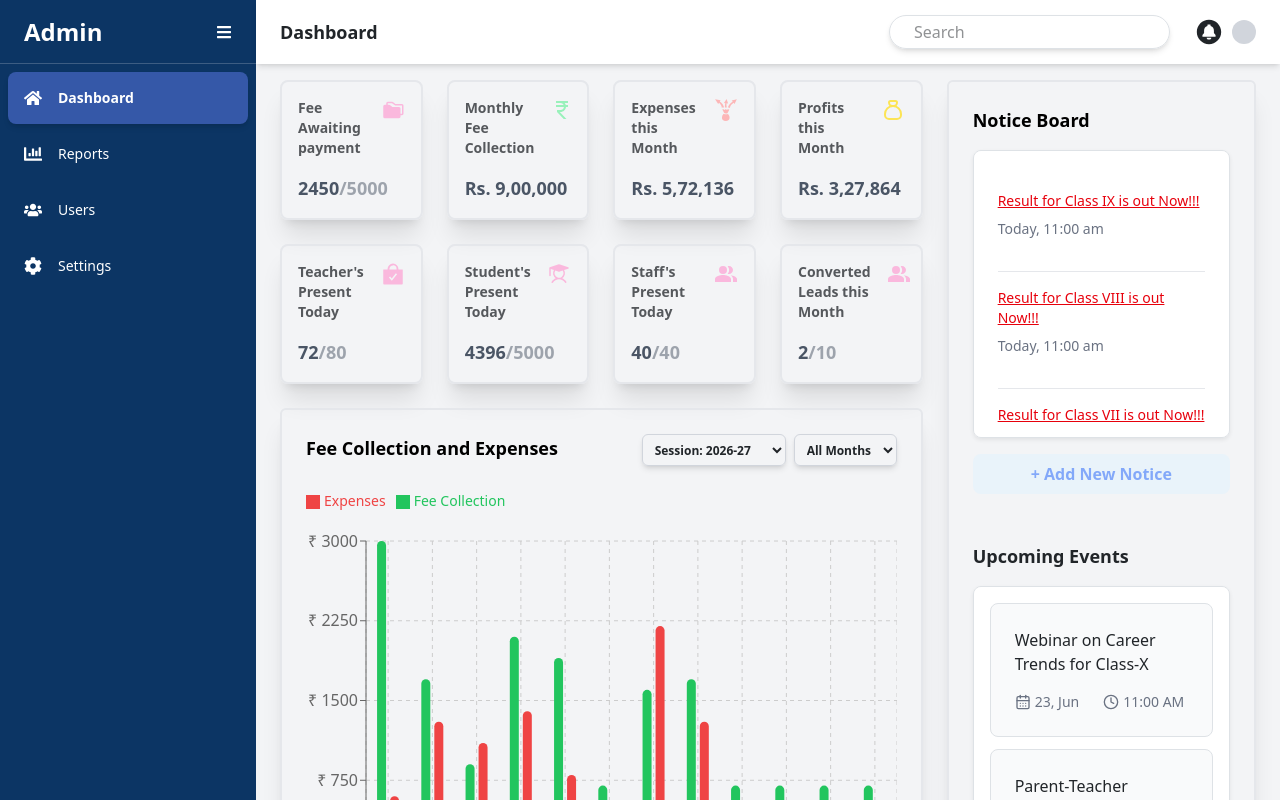
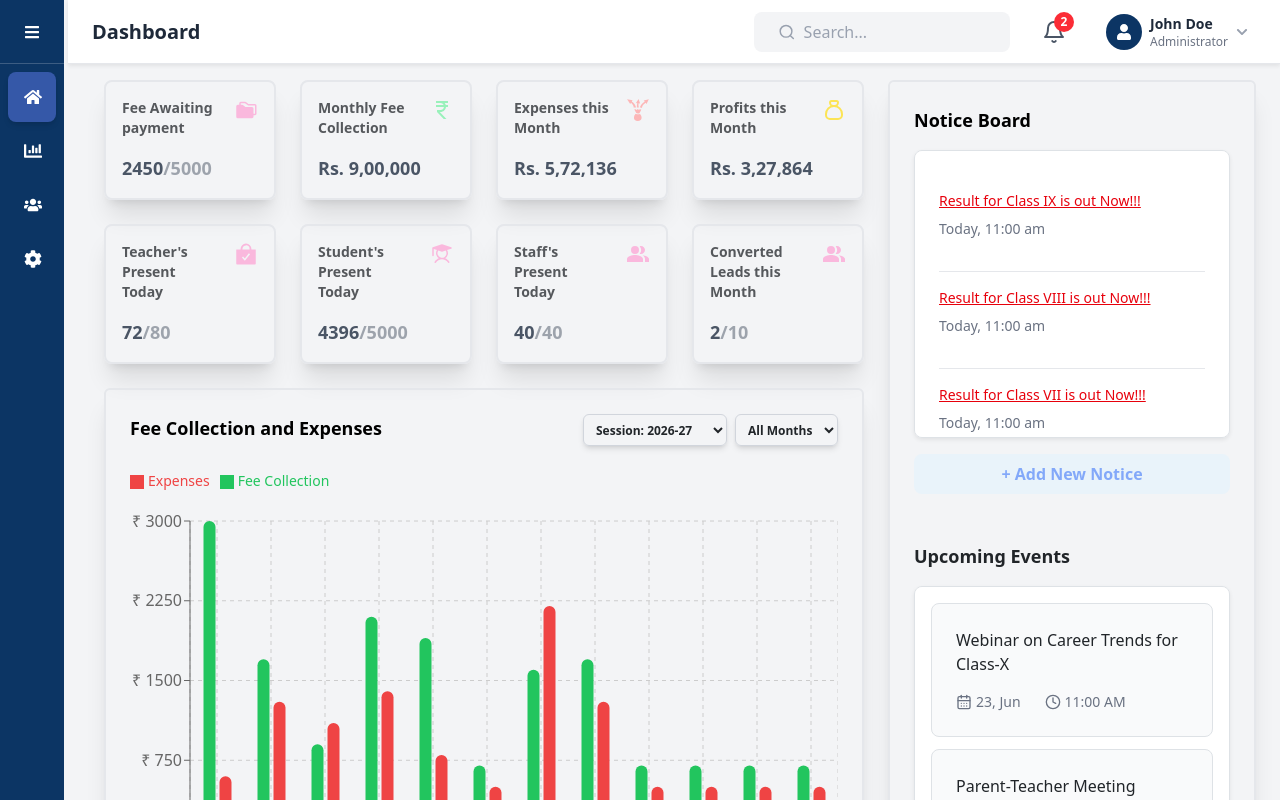
Before and after one commit to EPICdronzer/School-ERP-System, a React (Vite) app in the folder myapp/: page /Home in a window 1280 px wide. Shown: the top 800 px of the page. Built offline with nearby package versions, Linux system fonts and the light colour scheme.

Commit message:
some minor changes again

```diff
--- a/myapp/src/components/Layout.jsx
+++ b/myapp/src/components/Layout.jsx
@@ -3,20 +3,19 @@ import NavBar from "./NavBar";
 import Sidebar from "./Sidebar";
 
 export default function Layout({ children }) {
-  const [collapsed, setCollapsed] = useState(false);
+  const [collapsed, setCollapsed] = useState(true);
 
   return (
     <div className="min-h-screen bg-gray-100">
+      <Sidebar collapsed={collapsed} setCollapsed={setCollapsed} />
+      <NavBar collapsed={collapsed} />
 
-        <Sidebar collapsed={collapsed} setCollapsed={setCollapsed}/>
-        <NavBar collapsed={collapsed}/>
-
-        <main
-            className={`pt-20 p-6 transition-all duration-300
-            ${collapsed ? "ml-20" : "ml-64"}`}
-        >
-            {children}
-        </main>
+      <main
+        className={`pt-20 p-6 transition-all duration-300
+        ml-16 md:ml-20 ${!collapsed && "md:ml-64"} `}
+      >
+        {children}
+      </main>
     </div>
   );
 }
--- a/myapp/src/components/LoginForm.jsx
+++ b/myapp/src/components/LoginForm.jsx
@@ -30,7 +30,8 @@ function LoginForm(){
           <div className="flex gap-2 items-center text-gray-700">
             <input type="checkbox" className="accent-orange-500" />
             <div className="text-xs  opacity-80">Remember Me</div>
-          </div>
+          </
+          div>
 
           <div className="text-[10px] sm:text-xs opacity-75 text-center sm:text-left text-gray-700 leading-relaxed">
             By Logging in, you agree to MyClassboard's{" "}
--- a/myapp/src/components/NavBar.jsx
+++ b/myapp/src/components/NavBar.jsx
@@ -1,21 +1,157 @@
 import { IoNotificationsCircleSharp } from "react-icons/io5";
-function NavBar({collapsed}){
-    return(
-    <header className={`flex justify-between fixed z-50 top-0 right-0 h-16 bg-white shadow-md flex items-center  transition-all duration-300 ${collapsed ? "left-17 px-10" : "left-64 px-6"}`}>
-        <div className="font-semibold !text-lg">Dashboard</div>
-        <div className="flex gap-4 justify-center items-center">
+import { FiSearch, FiBell } from "react-icons/fi";
+import { FaUser, FaChevronDown, FaCog } from "react-icons/fa";
+import { useState } from "react";
+
+function NavBar({ collapsed }) {
+  const [showNotifications, setShowNotifications] = useState(false);
+  const [showProfile, setShowProfile] = useState(false);
+
+  const notifications = [
+    { id: 1, text: "New user registered", time: "2 min ago", unread: true },
+    { id: 2, text: "Report generated successfully", time: "1 hour ago", unread: true },
+    { id: 3, text: "System update available", time: "3 hours ago", unread: false },
+  ];
+
+  const unreadCount = notifications.filter(n => n.unread).length;
+
+  return (
+    <nav
+      className={`fixed top-0 right-0 h-16 bg-white border-b border-gray-200 shadow-sm z-30 transition-all duration-300
+      ${collapsed ? "left-17" : "left-64"}`}
+    >
+      <div className="h-full flex items-center justify-between px-6">
+        {/* Left Section - Page Title */}
+        <div className="flex items-center gap-4">
+          <div className="text-xl font-bold text-gray-800">Dashboard</div>
+        </div>
+
+        {/* Right Section */}
+        <div className="flex items-center gap-4">
+          {/* Search Bar */}
+          <div className="hidden md:flex items-center gap-2 bg-gray-100 rounded-lg px-4 py-2 w-64 focus-within:ring-2 focus-within:ring-[#0C3564] focus-within:bg-white transition-all">
+            <FiSearch className="w-5 h-5 text-gray-400" />
             <input
-            type="text"
-            placeholder="Search"
-            className="shadow-md focus:shadow-lg transition-shadow duration-200 rounded-full border border-gray-400 px-4 py-1 outline-none focus:ring-2 focus:ring-blue-400"/>
-            <div className="flex gap-2 justify-center items-center">
-                <IoNotificationsCircleSharp className="!text-3xl"/>
-                <div className="bg-gray-300  rounded-full w-6 h-6">
-                    <img></img>
+              type="text"
+              placeholder="Search..."
+              className="bg-transparent border-none outline-none w-full text-sm text-gray-700 placeholder-gray-400"
+            />
+          </div>
+
+          {/* Notifications */}
+          <div className="relative">
+            <button
+              onClick={() => setShowNotifications(!showNotifications)}
+              className="relative p-2 hover:bg-gray-100 !rounded-lg transition-all duration-200"
+              aria-label="Notifications"
+            >
+              <FiBell className="w-6 h-6 text-gray-600" />
+              {unreadCount > 0 && (
+                <span className="absolute top-0 right-0 bg-red-500 text-white text-xs font-bold rounded-full w-5 h-5 flex items-center justify-center">
+                  {unreadCount}
+                </span>
+              )}
+            </button>
+
+            {/* Notifications Dropdown */}
+            {showNotifications && (
+              <>
+                <div
+                  className="fixed inset-0 z-10"
+                  onClick={() => setShowNotifications(false)}
+                />
+                <div className="absolute right-0 mt-2 w-80 bg-white rounded-lg shadow-xl border border-gray-200 z-20">
+                  <div className="p-4 border-b border-gray-200 bg-[#0C3564]">
+                    <h3 className="font-semibold text-white">Notifications</h3>
+                  </div>
+                  <div className="max-h-96 overflow-y-auto">
+                    {notifications.map((notif) => (
+                      <div
+                        key={notif.id}
+                        className={`p-4 border-b border-gray-100 hover:bg-gray-50 cursor-pointer transition-all duration-200 ${
+                          notif.unread ? 'bg-blue-50' : ''
+                        }`}
+                      >
+                        <div className="flex items-start gap-3">
+                          {notif.unread && (
+                            <div className="w-2 h-2 bg-[#0C3564] rounded-full mt-2"></div>
+                          )}
+                          <div className="flex-1">
+                            <p className="text-sm text-gray-800">{notif.text}</p>
+                            <p className="text-xs text-gray-500 mt-1">{notif.time}</p>
+                          </div>
+                        </div>
+                      </div>
+                    ))}
+                  </div>
+                  <div className="p-3 text-center border-t border-gray-200">
+                    <button className="text-sm text-[#0C3564] hover:text-[#3558A8] font-medium transition-colors duration-200">
+                      View all notifications
+                    </button>
+                  </div>
                 </div>
-            </div>
+              </>
+            )}
+          </div>
+
+          {/* Profile */}
+          <div className="flex items-center justify-center">
+            <button
+              onClick={() => setShowProfile(!showProfile)}
+              className="flex items-center gap-2 hover:bg-gray-100 !rounded-lg transition-all duration-200 p-2 "
+              aria-label="User menu"
+            >
+              <div className="w-9 h-9 bg-[#0C3564] rounded-full flex items-center justify-center">
+                <FaUser className="w-4  text-white" />
+              </div>
+              <div className="flex flex-col justify-center items-start">
+                <div className="text-sm  font-semibold text-gray-800">John Doe</div>
+                <div className="text-xs text-gray-500">Administrator</div>
+              </div>
+              <FaChevronDown className={`w-3 h-3 text-gray-400 hidden lg:block transition-transform duration-200 ${showProfile ? 'rotate-180' : ''}`} />
+            </button>
+
+            {/* Profile Dropdown */}
+            {showProfile && (
+  <>
+    <div
+      className="fixed inset-0 z-[60]"
+      onClick={() => setShowProfile(false)}
+    />
+    <div className="absolute right-2 top-full mt-2 w-56 bg-white rounded-lg shadow-xl border border-gray-200 z-[70]">
+      <div className="p-4 border-b border-gray-200 bg-[#0C3564]">
+        <div className="flex items-center gap-3">
+          <div className="w-12 h-12 bg-white rounded-full flex items-center justify-center flex-shrink-0">
+            <FaUser className="w-6 h-6 text-[#0C3564]" />
+          </div>
+          <div className="flex flex-col gap-1 min-w-0">
+            <p className="text-sm font-semibold text-white truncate">John Doe</p>
+            <p className="text-xs text-white/80 truncate">admin@example.com</p>
+          </div>
         </div>
-    </header>
-    )
+      </div>
+      <div className="p-2">
+        <button className="w-full text-left px-4 py-2 text-sm text-gray-700 hover:bg-gray-100 rounded-lg transition-all duration-200 flex items-center gap-2">
+          <FaUser className="w-4 h-4" />
+          Profile
+        </button>
+        <button className="w-full text-left px-4 py-2 text-sm text-gray-700 hover:bg-gray-100 rounded-lg transition-all duration-200 flex items-center gap-2">
+          <FaCog className="w-4 h-4" />
+          Settings
+        </button>
+        <hr className="my-2 border-gray-200" />
+        <button className="w-full text-left px-4 py-2 text-sm text-red-600 hover:bg-red-50 rounded-lg transition-all duration-200 flex items-center gap-2">
+          Logout
+        </button>
+      </div>
+    </div>
+  </>
+)}
+          </div>
+        </div>
+      </div>
+    </nav>
+  );
 }
+
 export default NavBar;
--- a/myapp/src/components/Sidebar.jsx
+++ b/myapp/src/components/Sidebar.jsx
@@ -5,15 +5,24 @@ export default function Sidebar({ collapsed, setCollapsed }) {
   const [active, setActive] = useState("Dashboard"); // Default active
 
   return (
+    <>
+      {/* Overlay for mobile when sidebar is open */}
+      {!collapsed && (
+        <div
+          className="fixed inset-0 bg-black/50 z-30 lg:hidden"
+          onClick={() => setCollapsed(true)}
+        />
+      )}
+
       <aside
         className={`fixed top-0 left-0 h-full bg-[#0C3564] text-white
         transition-all duration-300 z-40
-      ${collapsed ? "w-17" : "w-64 z-50"}`}
+        ${collapsed ? "w-16" : "w-64"}`}
       >
         <div className="h-16 flex items-center justify-between px-4 border-b border-white/20">
           {!collapsed && <span className="font-bold text-2xl">Admin</span>}
           <FaBars
-          className="cursor-pointer"
+            className="cursor-pointer hover:opacity-80 transition-opacity"
             onClick={() => setCollapsed(!collapsed)}
           />
         </div>
@@ -49,6 +58,7 @@ export default function Sidebar({ collapsed, setCollapsed }) {
           />
         </nav>
       </aside>
+    </>
   );
 }
 
@@ -70,7 +80,7 @@ function Item({ icon, text, collapsed, active, setActive }) {
       {!collapsed && <span className="text-sm">{text}</span>}
 
       {collapsed && (
-        <span className="absolute left-16 bg-black text-white text-xs px-2 py-1 rounded opacity-0 group-hover:opacity-100 whitespace-nowrap">
+        <span className="absolute left-20 bg-black text-white text-xs px-2 py-1 rounded opacity-0 group-hover:opacity-100 whitespace-nowrap z-50 pointer-events-none">
           {text}
         </span>
       )}
```
Lines whose indentation alone changed are shown as unchanged.
